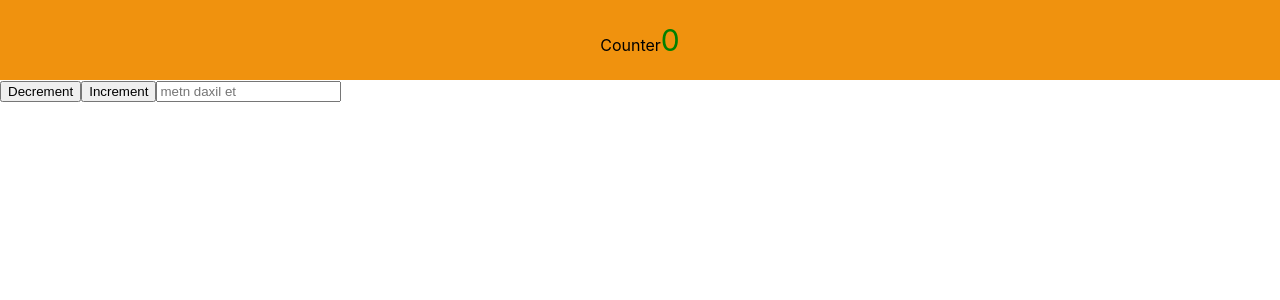
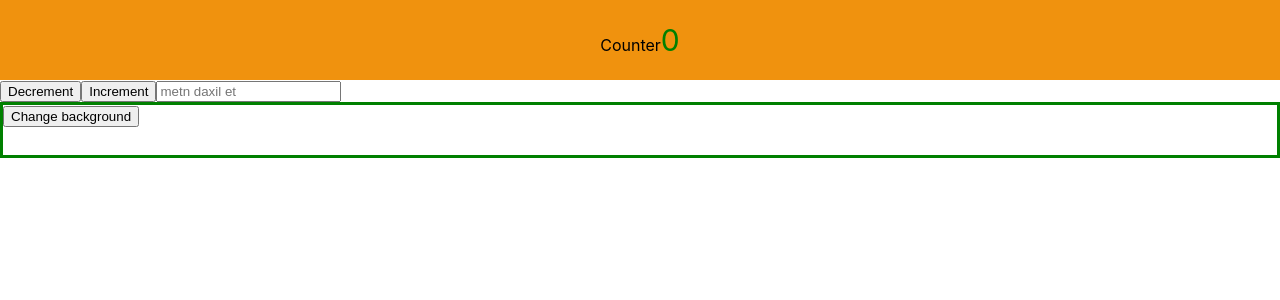
Before and after one commit to SavalanQorxmaz/lesson21-typescript, a React (Create React App) app: page / in a window 1280 px wide. Shown: the top 300 px of the page. Built offline with nearby package versions, Linux system fonts and the light colour scheme.

Commit message:
ts state

```diff
--- a/src/App.tsx
+++ b/src/App.tsx
@@ -1,6 +1,7 @@
 import Counter from "./components/Counter";
 import Header from "./components/Header";
 import {useState} from 'react'
+import TsState from "./components/TsState";
 
 function App() {
 
@@ -10,6 +11,8 @@ function App() {
     <div className="App">
       <Header count={count}/>
       <Counter count = {count} setCount = {setCount}/>
+      <TsState/>
+
     </div>
   );
 }
--- /dev/null
+++ b/src/components/TsState/Child.tsx
@@ -0,0 +1,16 @@
+import React from 'react'
+
+interface Childprops {
+    bgColor: string;
+    setBgColor: React.Dispatch<React.SetStateAction<string>>
+}
+
+const Child = (props:Childprops) => {
+  return (
+    <div className='ts-state-child'>
+        <button onClick={()=>{(props.bgColor === 'white') ? props.setBgColor('red') : props.setBgColor('white')}}>Change background</button>
+    </div>
+  )
+}
+
+export default Child
--- /dev/null
+++ b/src/components/TsState/index.tsx
@@ -0,0 +1,24 @@
+import React, { CSSProperties, useState } from 'react'
+import Child from './Child'
+import './ts-state.scss'
+
+
+
+
+const TsState = () => {
+
+
+
+    const [bgColor, setBgColor] = useState('white')
+
+    const style:CSSProperties = {
+        backgroundColor : bgColor,
+    }
+  return (
+    <div className='ts-state' style={style}>
+        <Child bgColor = {bgColor} setBgColor = {setBgColor}/>
+        </div>
+  )
+}
+
+export default TsState
--- /dev/null
+++ b/src/components/TsState/ts-state.scss
@@ -0,0 +1,5 @@
+.ts-state {
+
+    height: 50px;
+    border: 3px solid green;
+}
```
